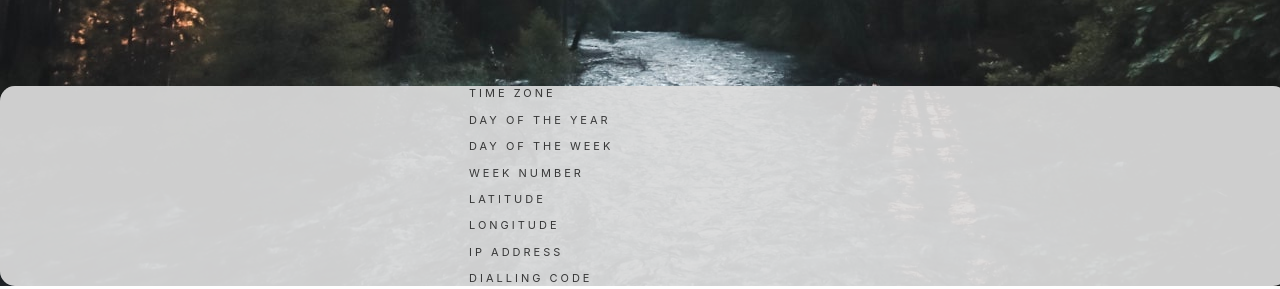
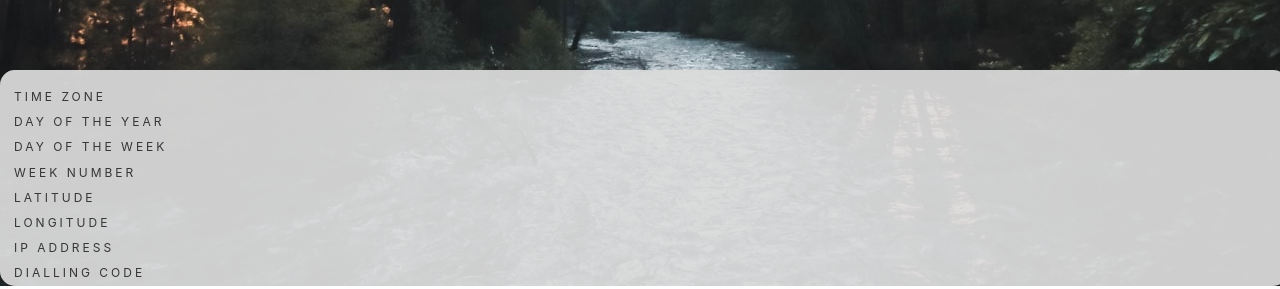
Before and after one commit to marfff/IP-International-clock-calender, a React (Create React App) app: page / in a window 1280 px wide. Both pictures are taken after a click on the button "LESS". Shown: the part 514-803 px from the top of the page. Built offline with nearby package versions, Linux system fonts and the light colour scheme; no server answers.

Commit message:
feature/border extra altered css
feature/border extra altered css

```diff
--- a/src/App.css
+++ b/src/App.css
@@ -28,7 +28,6 @@
 
 .less {
 	position: absolute;
-	display: flex;
 	width: 100%;
 	align-items: center;
 	flex-direction: column;
@@ -37,36 +36,31 @@
 	backdrop-filter: contrast(12%);
 	bottom: 0px;
 	border-radius: 15px;
-	font-size: 11px;
-	line-height: normal;
+	font-size: 12px;
 	opacity: 0.9;
-	height: 24%;
-	max-height:200px;
 	padding: 4px 4px;
-	line-height: 40%;
+	top:73vh;
 }
 
 .lessinner {
-	position: relative;
 	display: flex;
-	height: 100%;
 	flex-direction: row;
 	min-width: 350px;
 	align-items: center;
-	margin: 0px 0px;
+	margin: 10px 10px;
+	line-height:.1;
 }
 
 .extraleft {
 	display: flex;
-	position: absolute;
 	flex-direction: column;
 	justify-content: center;
 	letter-spacing: 3px;
 	align-items: stretch;
+	width:50%;
 }
 
 .extraright {
-	position: absolute;
 	right: 2px;
 	display: flex;
 	align-items: flex-end;
@@ -74,6 +68,7 @@
 	letter-spacing: 3px;
 	flex-direction: column;
 	font-weight: bold;
+	width:50%;
 }
 
 .quote {
```
